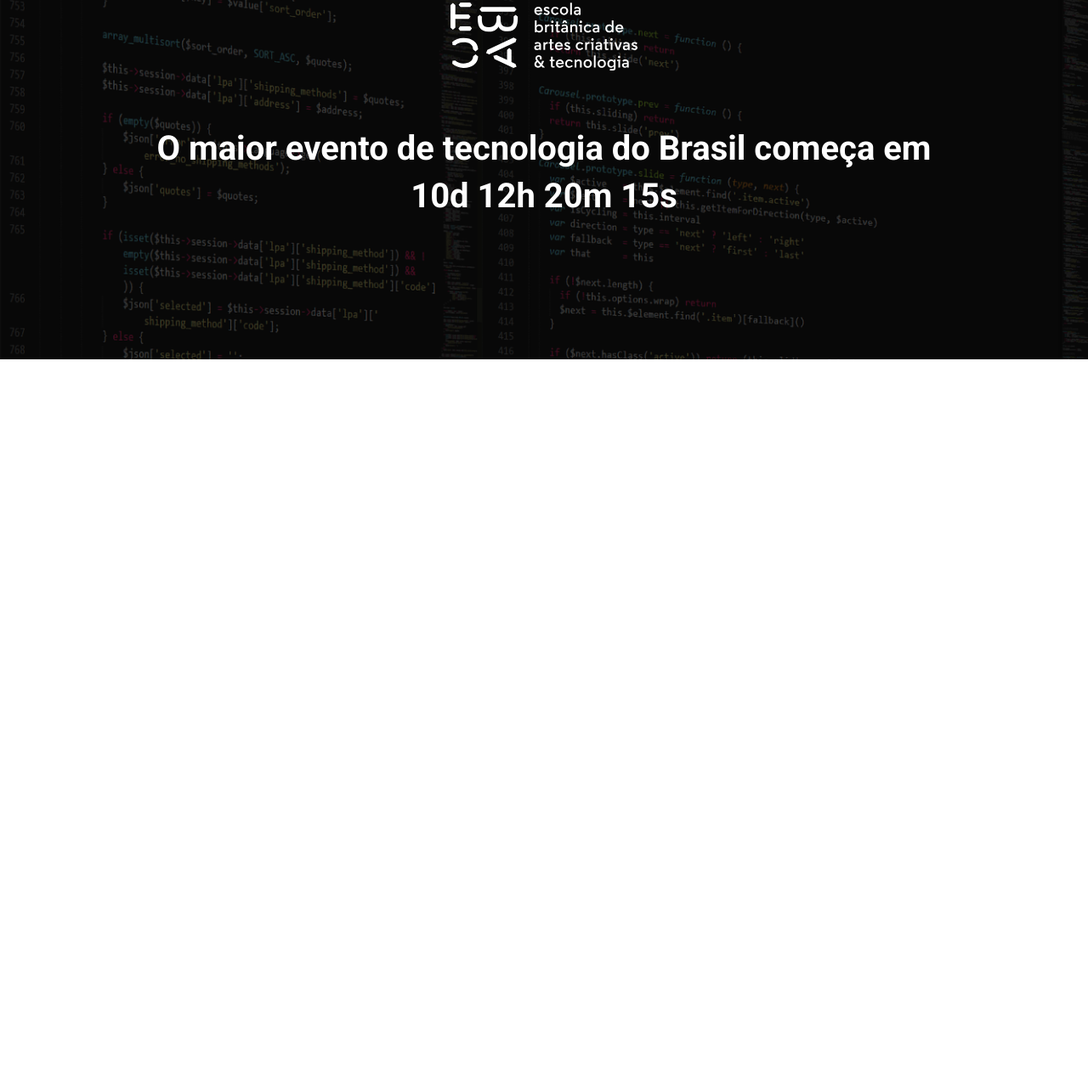
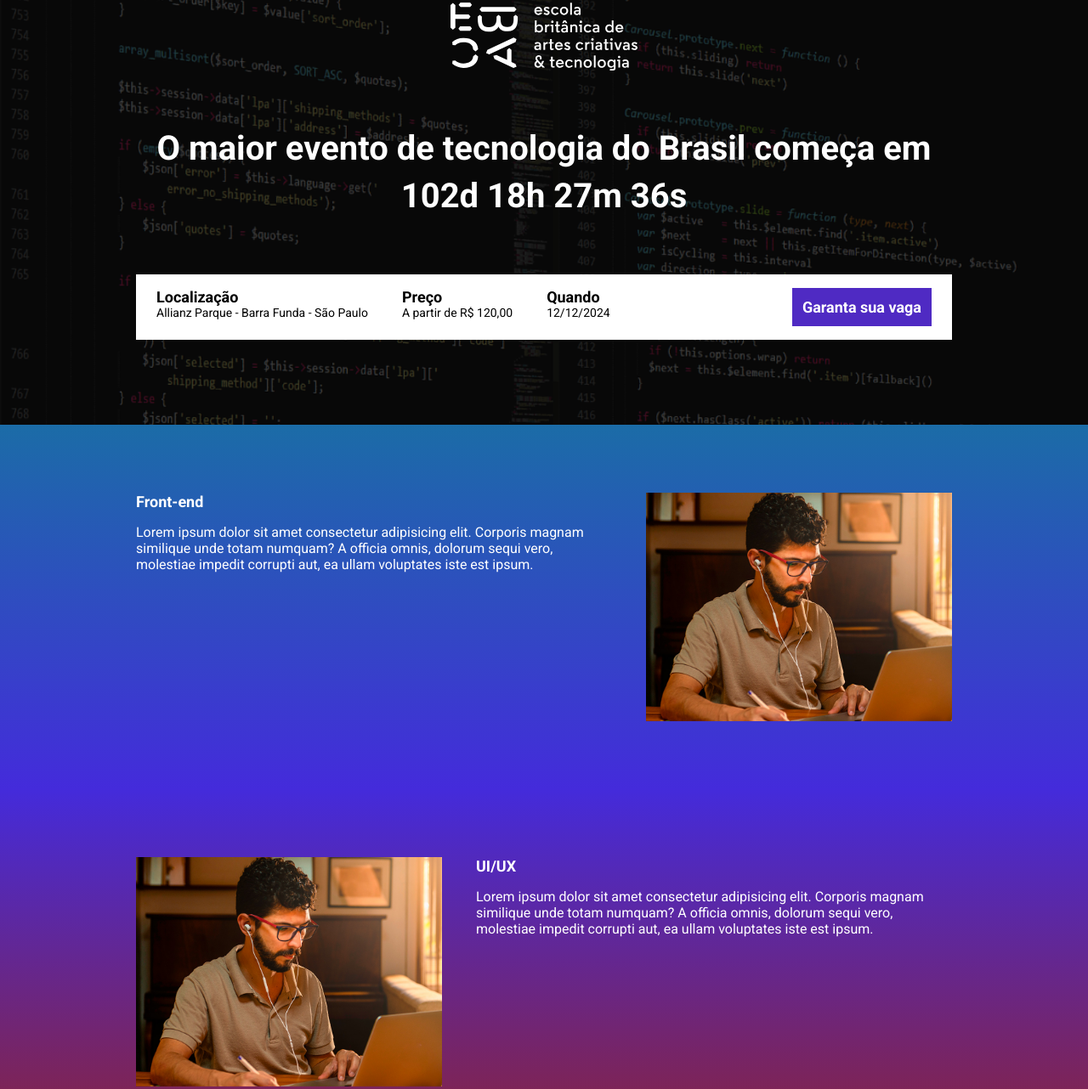
Before and after one commit to SanatielBorges/ebac_tech_talks, a website built with Parcel: page src/index.html in a window 1280 px wide. Shown: the part 61-1343 px from the top of the page at 85% size. Before the commit the page ends 800 px from the top, so only its background shows below. Built offline with nearby package versions, Linux system fonts and the light colour scheme.

Commit message:
finalizando o projeto

```diff
--- a/package.json
+++ b/package.json
@@ -2,9 +2,9 @@
   "name": "landing-page-evento",
   "version": "1.0.0",
   "description": "",
-  "main": "index.js",
   "scripts": {
     "dev": "parcel src/index.html src/scripts/main.js src/styles/main.scss",
+    "build": "parcel build src/index.html",
     "test": "echo \"Error: no test specified\" && exit 1"
   },
   "keywords": [],
--- a/src/index.html
+++ b/src/index.html
@@ -9,6 +9,7 @@
       rel="stylesheet"
     />
     <link rel="stylesheet" href="styles/main.scss" />
+    <link rel="stylesheet" href="https://unpkg.com/aos@next/dist/aos.css" />
   </head>
   <body>
     <header class="hero">
@@ -19,11 +20,87 @@
           alt="Logo da Ebac"
         />
         <p class="hero__text">
-          O maior evento de tecnologia do Brasil começa em 10d 12h 20m 15s
+          O maior evento de tecnologia do Brasil começa em
+          <span id="contador"></span>
         </p>
+
+        <div class="infos-bar">
+          <ul class="infos-bar__infos">
+            <li class="infos-bar__infos__item">
+              <b>Localização </b>Allianz Parque - Barra Funda - São Paulo
+            </li>
+            <li class="infos-bar__infos__item">
+              <b>Preço </b>A partir de R$ 120,00
+            </li>
+            <li class="infos-bar__infos__item"><b>Quando </b>12/12/2024</li>
+          </ul>
+
+          <a href="#" class="button button--primary">Garanta sua vaga</a>
+        </div>
       </div>
     </header>
 
+    <section class="event event--frontend">
+      <div class="container" data-aos="fade-right">
+        <div class="event__datails">
+          <h2 class="event__datails__title">Front-end</h2>
+          <p class="event__datails_description">
+            Lorem ipsum dolor sit amet consectetur adipisicing elit. Corporis
+            magnam similique unde totam numquam? A officia omnis, dolorum sequi
+            vero, molestiae impedit corrupti aut, ea ullam voluptates iste est
+            ipsum.
+          </p>
+        </div>
+        <img class="event__image" src="./images/frontend.png" alt="Front-end" />
+      </div>
+    </section>
+
+    <section class="event event--ui-ux event--image-left">
+      <div class="container" data-aos="fade-left">
+        <div class="event__datails">
+          <h2 class="event__datails__title">UI/UX</h2>
+          <p class="event__datails_description">
+            Lorem ipsum dolor sit amet consectetur adipisicing elit. Corporis
+            magnam similique unde totam numquam? A officia omnis, dolorum sequi
+            vero, molestiae impedit corrupti aut, ea ullam voluptates iste est
+            ipsum.
+          </p>
+        </div>
+        <img class="event__image" src="./images/frontend.png" alt="Front-end" />
+      </div>
+    </section>
+
+    <section class="event event--data-science">
+      <div class="container" data-aos="fade-right">
+        <div class="event__datails">
+          <h2 class="event__datails__title">Data Science</h2>
+          <p class="event__datails_description">
+            Lorem ipsum dolor sit amet consectetur adipisicing elit. Corporis
+            magnam similique unde totam numquam? A officia omnis, dolorum sequi
+            vero, molestiae impedit corrupti aut, ea ullam voluptates iste est
+            ipsum.
+          </p>
+        </div>
+        <img class="event__image" src="./images/frontend.png" alt="Front-end" />
+      </div>
+    </section>
+
+    <section class="event event--backend event--image-left">
+      <div class="container" data-aos="fade-left">
+        <div class="event__datails">
+          <h2 class="event__datails__title">Back-end</h2>
+          <p class="event__datails_description">
+            Lorem ipsum dolor sit amet consectetur adipisicing elit. Corporis
+            magnam similique unde totam numquam? A officia omnis, dolorum sequi
+            vero, molestiae impedit corrupti aut, ea ullam voluptates iste est
+            ipsum.
+          </p>
+        </div>
+        <img class="event__image" src="./images/frontend.png" alt="Front-end" />
+      </div>
+    </section>
+
+    <script src="https://unpkg.com/aos@next/dist/aos.js"></script>
     <script src="scripts/main.js"></script>
   </body>
 </html>
--- a/src/scripts/main.js
+++ b/src/scripts/main.js
@@ -0,0 +1,35 @@
+AOS.init();
+
+const dataDoEvento = new Date("Dec 12, 2024 19:00:00");
+const timeStampDoEvento = dataDoEvento.getTime();
+
+const contaAsHoras = setInterval(function () {
+  const agora = new Date();
+  const timeStampAtual = agora.getTime();
+
+  const distanciaAteOEvento = timeStampDoEvento - timeStampAtual;
+
+  const diaEmMs = 1000 * 60 * 60 * 24;
+  const horaEmMs = 1000 * 60 * 60;
+  const minutoEmMs = 1000 * 60;
+
+  const diasAteOEvento = Math.floor(distanciaAteOEvento / diaEmMs);
+  const horasAteOEvento = Math.floor(
+    (distanciaAteOEvento % diaEmMs) / horaEmMs
+  );
+  const minutosAteOEvento = Math.floor(
+    (distanciaAteOEvento % horaEmMs) / minutoEmMs
+  );
+  const segundosAteOEvento = Math.floor(
+    (distanciaAteOEvento % minutoEmMs) / 1000
+  );
+
+  document.getElementById(
+    "contador"
+  ).innerHTML = `${diasAteOEvento}d ${horasAteOEvento}h ${minutosAteOEvento}m ${segundosAteOEvento}s`;
+
+  if (diasAteOEvento < 0) {
+    clearInterval(contaAsHoras);
+    document.getElementById("contador").innerHTML = " - Evento Expirado!";
+  }
+}, 1000);
--- /dev/null
+++ b/src/styles/_event.scss
@@ -0,0 +1,64 @@
+@use "variables";
+
+.event {
+  padding: 80px 0;
+
+  &--frontend {
+    background-image: linear-gradient(variables.$blue1, variables.$blue2);
+  }
+
+  &--ui-ux {
+    background-image: linear-gradient(variables.$blue2, variables.$pink);
+  }
+
+  &--data-science {
+    background-image: linear-gradient(variables.$pink, variables.$yellow);
+  }
+
+  &--backend {
+    background-image: linear-gradient(variables.$yellow, variables.$pink);
+  }
+
+  &--image-left {
+    .container {
+      flex-direction: row-reverse;
+    }
+  }
+
+  .container {
+    display: flex;
+    gap: 40px;
+  }
+
+  &__image {
+    max-width: 360px;
+  }
+
+  &__datails {
+    &__title {
+      font-size: 18px;
+      font-weight: bold;
+      margin-bottom: 16px;
+    }
+
+    &__description {
+      line-height: 22px;
+    }
+  }
+
+  @media (max-width: 640px) {
+    .container {
+      display: block;
+      margin-bottom: -80px;
+    }
+
+    &__image {
+      width: 100%;
+    }
+
+    &__datails {
+      margin-right: 0;
+      margin-bottom: 16px;
+    }
+  }
+}
--- a/src/styles/_hero.scss
+++ b/src/styles/_hero.scss
@@ -44,7 +44,7 @@
     }
 
     &__text {
-      font-size: 22px;
+      font-size: 20px;
       line-height: 24px;
       margin: 24px 0;
     }
--- /dev/null
+++ b/src/styles/_variables.scss
@@ -0,0 +1,8 @@
+$textColor: #fff;
+$secondaryTextColor: #000;
+
+$blue1: #1b6ca7;
+$blue2: #442bdb;
+$pink: #89223b;
+$yellow: #9c791d;
+$purple: #4f2ac3;
--- /dev/null
+++ b/src/styles/components/_buttons.scss
@@ -0,0 +1,28 @@
+@use "../variables";
+
+.button {
+  padding: 12px;
+  font-size: 18px;
+  font-weight: bold;
+  text-decoration: none;
+  text-align: center;
+  white-space: nowrap;
+
+  &--primary {
+    color: #fff;
+    background-color: variables.$purple;
+    text-align: center;
+  }
+
+  @media (max-width: 640px) {
+    display: flex;
+    align-items: center;
+    justify-content: center;
+    width: 100%;
+  }
+
+  @media (max-width: 1024px) {
+    display: flex;
+    align-items: center;
+  }
+}
--- /dev/null
+++ b/src/styles/components/_infos_bar.scss
@@ -0,0 +1,42 @@
+@use "../variables";
+
+.infos-bar {
+  padding: 16px 24px;
+  background-color: variables.$textColor;
+  display: flex;
+  justify-content: space-between;
+
+  &__infos {
+    display: flex;
+    gap: 40px;
+
+    &__item {
+      font-size: 14px;
+      color: variables.$secondaryTextColor;
+
+      b {
+        color: variables.$secondaryTextColor;
+        font-size: 18px;
+        display: block;
+      }
+    }
+  }
+
+  @media (max-width: 640px) {
+    display: block;
+
+    &__infos {
+      display: block;
+
+      &__item {
+        margin-bottom: 24px;
+      }
+    }
+  }
+
+  @media (max-width: 1024px) {
+    &__infos {
+      margin-right: 16px;
+    }
+  }
+}
--- a/src/styles/main.scss
+++ b/src/styles/main.scss
@@ -1,11 +1,16 @@
 @use "hero";
+@use "components/infos_bar";
+@use "components/buttons";
+@use "event";
+@use "variables";
 
 * {
   margin: 0;
   padding: 0;
   box-sizing: border-box;
   font-family: Roboto, sans-serif;
-  color: #fff;
+  color: variables.$textColor;
+  list-style: none;
 }
 
 .container {
```
Also changed, not shown: 4 other files.
